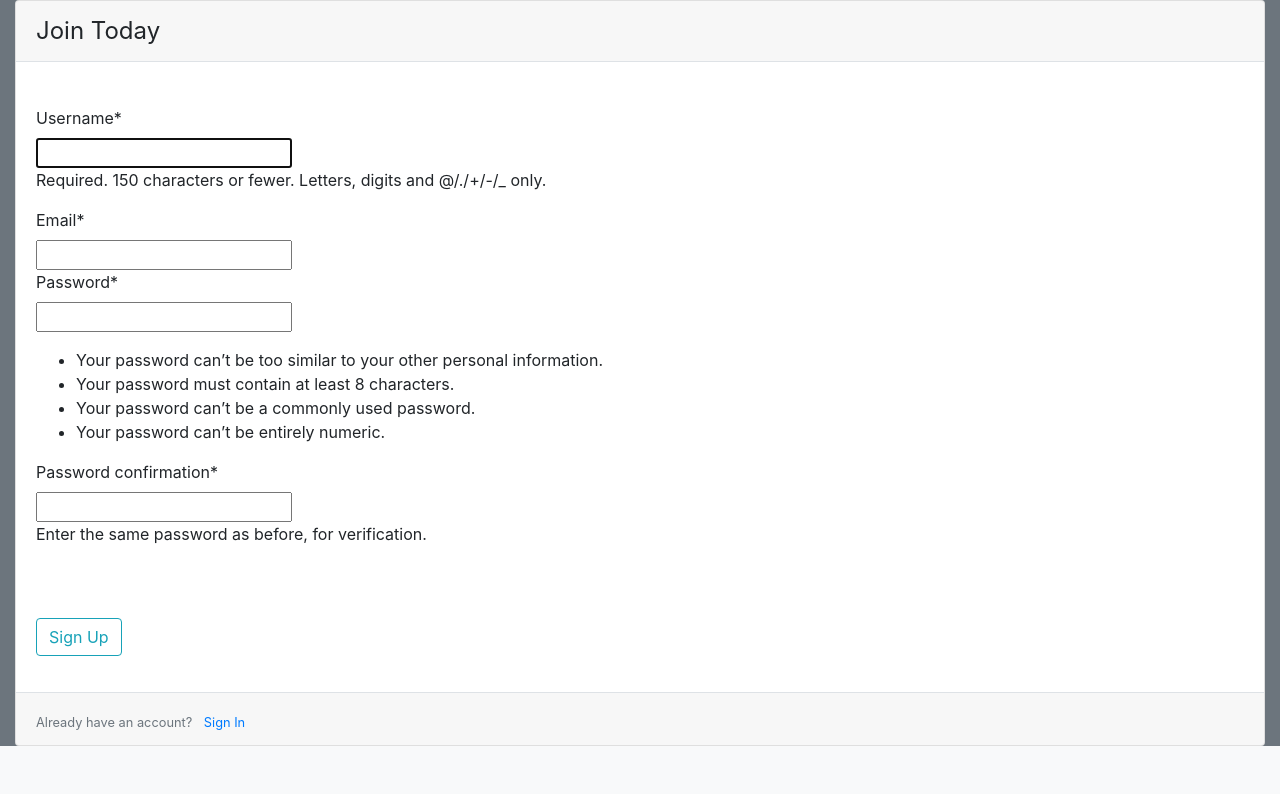
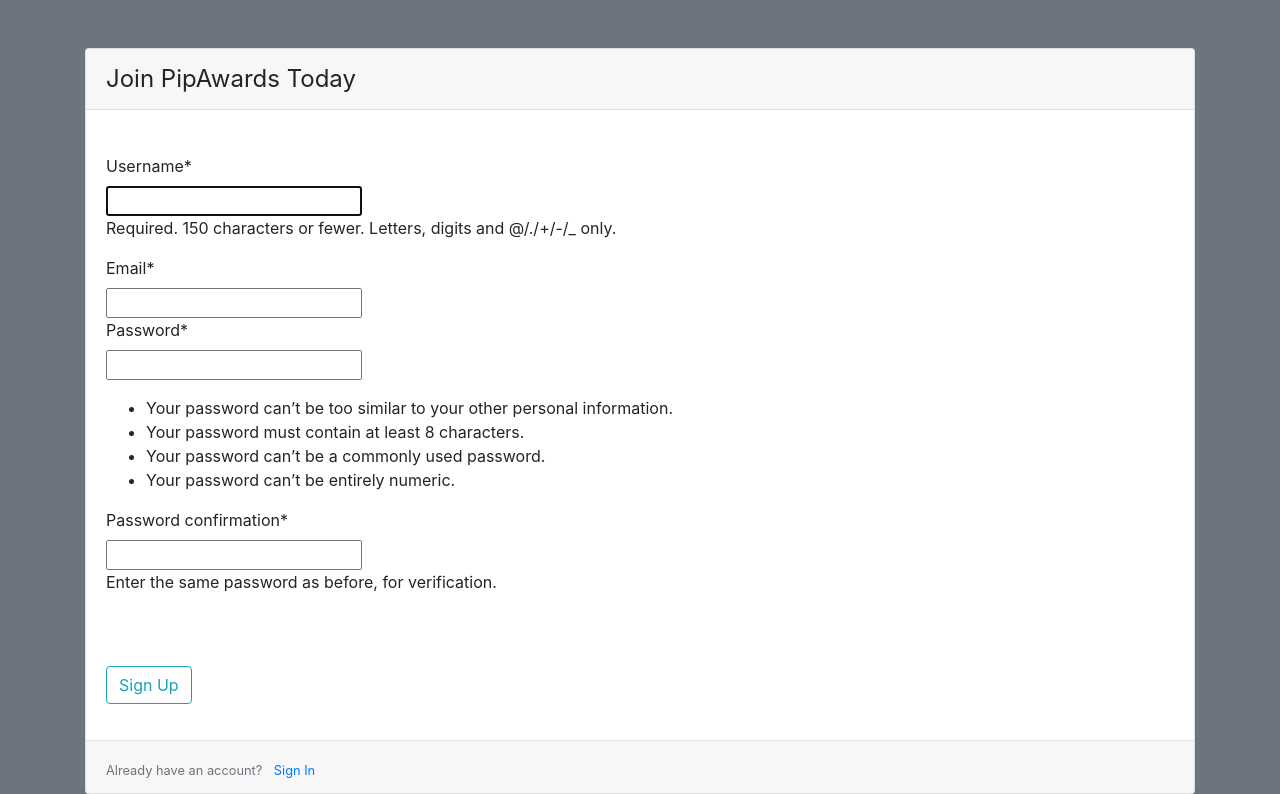
Before and after one commit to philip-bbaale/Awaards, a Django app: a page that uses awardsusers/templates/awardsusers/register.html in a window 1280 px wide. Shown: the part 57-851 px from the top of the page. Before the commit the page ends 803 px from the top, so only its background shows below. Run offline with Django 3.2, Linux system fonts and the light colour scheme; some libraries are stand-ins or nearby versions.

Commit message:
updating flow

```diff
--- a/awardsusers/templates/awardsusers/login.html
+++ b/awardsusers/templates/awardsusers/login.html
@@ -1,12 +1,12 @@
 {% extends "awardshome/base.html" %}
 {% load crispy_forms_tags %}
 {% block content %}
-    <div class="content-section">
-        <div class="card">
+    <div class="container">
+        <div class="card mt-5">
             <form method="POST">
                 {% csrf_token %}
                 <fieldset class="form-group">
-                    <legend class=" border-bottom mb-4 card-header">Log In</legend>
+                    <legend class=" border-bottom mb-4 card-header">Log In PipAwards</legend>
                     <div class="card-body">
                         {{ form|crispy }}
                     </div>
--- a/awardsusers/templates/awardsusers/register.html
+++ b/awardsusers/templates/awardsusers/register.html
@@ -1,14 +1,14 @@
 {% extends "awardshome/base.html" %}
 {% load crispy_forms_tags %}
 {% block content %}
-    <div class="content-section">
-        <div class="card">
+    <div class="container">
+        <div class="card mt-5">
 
             <form method="POST">
                 {% csrf_token %}
                 <fieldset class="form-group">
-                    <legend class=" border-bottom mb-4 card-header">Join Today</legend>
-                    <div class="card-body">
+                    <legend class=" border-bottom mb-4 card-header">Join PipAwards Today</legend>
+                    <div class="card-body ">
                         {{ form|crispy }}
                     </div>
                 </fieldset>
```
